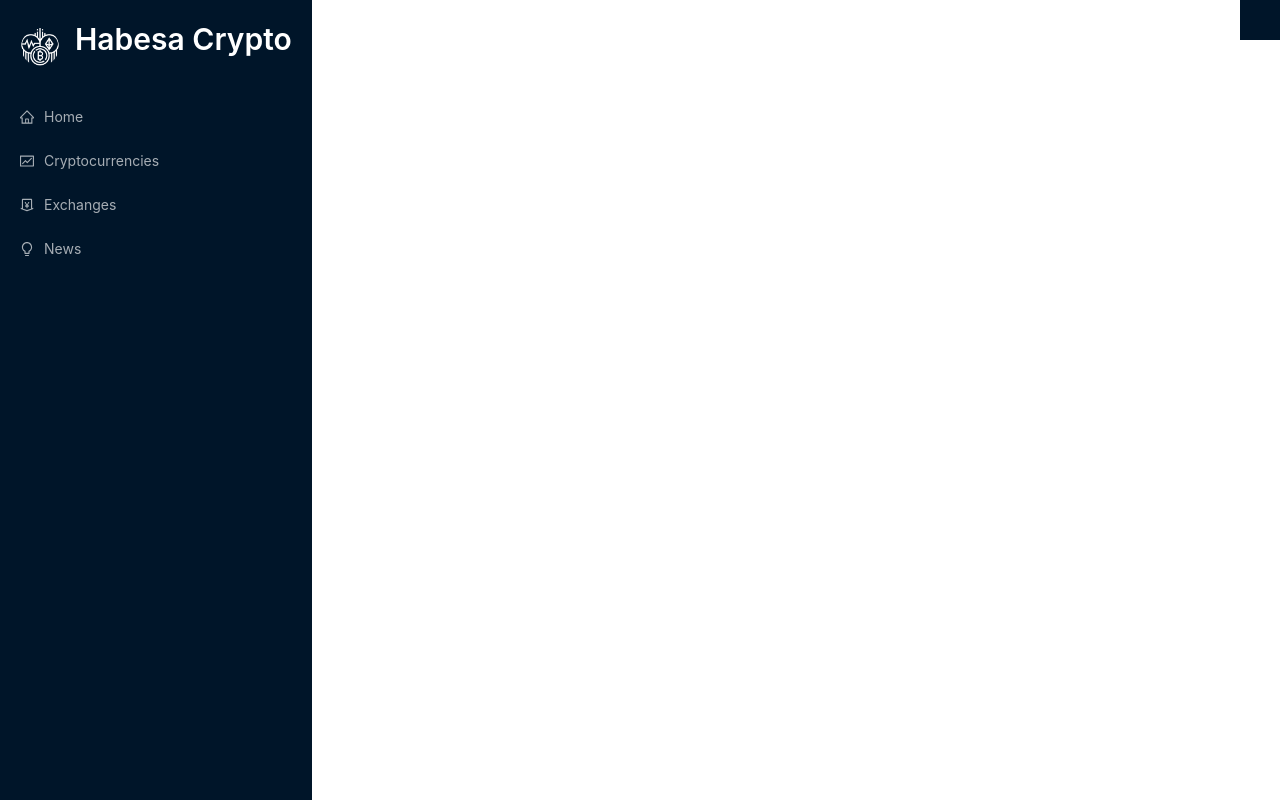
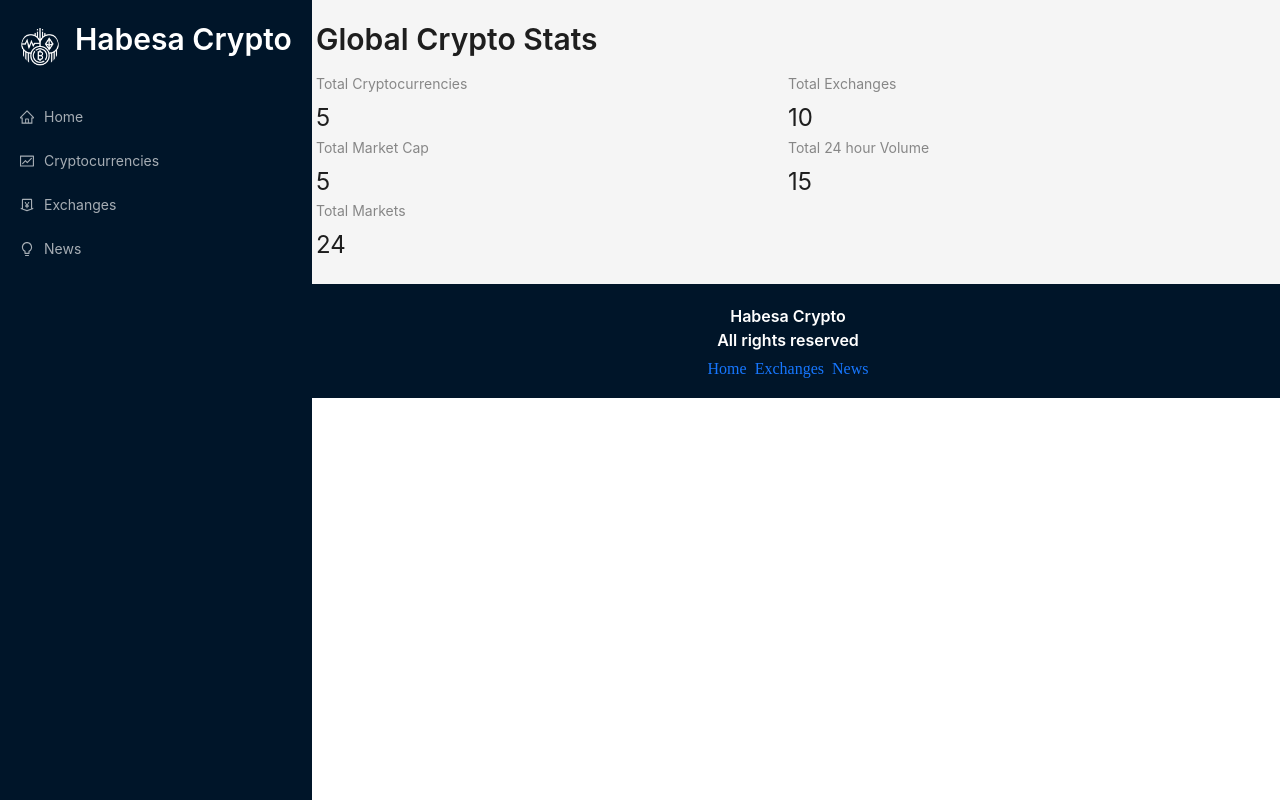
Before and after one commit to Oaksas/HabeshaCrypto, a React (Vite) app: page / in a window 1280 px wide. Built offline with nearby package versions, Linux system fonts and the light colour scheme.

Commit message:
Configure store && helper function

```diff
--- a/src/App.jsx
+++ b/src/App.jsx
@@ -2,16 +2,40 @@ import { Routes, Route, Link } from 'react-router-dom'
 import { Layout, Typography, Space } from 'antd'
 import './App.css'
 import { Navbar } from './components'
+import { Exchanges, Homepage, Cryptocurrencies, Cryptodetail, News } from './features'
 
 function App() {
 
   return (
     <div className='app'>
       <div className="navbar"><Navbar /></div>
-      <div className="main"></div>
-      <div className="footer"></div>
+      <div className="main">
+        <Layout>
+          <div className='routes'>
+            <Routes>
+              <Route exact path='/' element={<Homepage />} />
+              <Route exact path='/exchanges' element={<Exchanges />} />
+              <Route exact path='/cryptocurrencies' element={<Cryptocurrencies />} />
+              <Route exact path='/crypto/:coinId' element={<Cryptodetail />} />
+              <Route exact path='/news' element={<News />} />
+            </Routes>
+          </div>
+        </Layout>
 
-    </div>
+        <div className="footer">
+          <Typography.Title level={5} style={{ color: 'white', textAlign: 'center' }}>
+            Habesa Crypto <br />
+            All rights reserved
+          </Typography.Title>
+          <Space>
+            <Link to='/'>Home</Link>
+            <Link to='/exchanges'>Exchanges</Link>
+            <Link to='/news'>News</Link>
+          </Space>
+        </div>
+      </div >
+
+    </div >
   )
 }
 
--- a/src/components/Navbar.jsx
+++ b/src/components/Navbar.jsx
@@ -18,7 +18,7 @@ function Navbar() {
             </div>
 
             <Menu theme='dark'>
-                {MenuList.map((menu) => {
+                {MenuList.map((menu, i) => {
                     const IconComponent = {
                         'HomeOutlined': <HomeOutlined />,
                         'FundOutlined': <FundOutlined />,
@@ -27,7 +27,7 @@ function Navbar() {
                     }[menu.icon];
 
                     return (
-                        <Menu.Item icon={IconComponent}>
+                        <Menu.Item icon={IconComponent} key={i}>
                             <Link to={menu.url}>{menu.title}</Link>
                         </Menu.Item>
                     );
--- a/src/main.jsx
+++ b/src/main.jsx
@@ -3,11 +3,15 @@ import ReactDOM from 'react-dom/client'
 import App from './App.jsx'
 import { BrowserRouter as Router } from 'react-router-dom'
 import './index.css'
+import store from './app/store'
+import { Provider } from 'react-redux'
 
 ReactDOM.createRoot(document.getElementById('root')).render(
   <React.StrictMode>
     <Router>
-      <App />
+      <Provider store={store}>
+        <App />
+      </Provider>
     </Router>
   </React.StrictMode>,
 )
--- a/src/utils/index.js
+++ b/src/utils/index.js
@@ -22,3 +22,9 @@ export const MenuList = [
         icon: 'BulbOutlined',
     }
 ];
+
+export const BaseUrl = 'https://coinranking1.p.rapidapi.com';
+export const cryptoApiHeaders = {
+    'x-rapidapi-host': 'coinranking1.p.rapidapi.com',
+    'x-rapidapi-key': 'bb7c54c949mshf76f9cd4b889e90p1625f5jsnaf1ff6eef258',
+};
```
